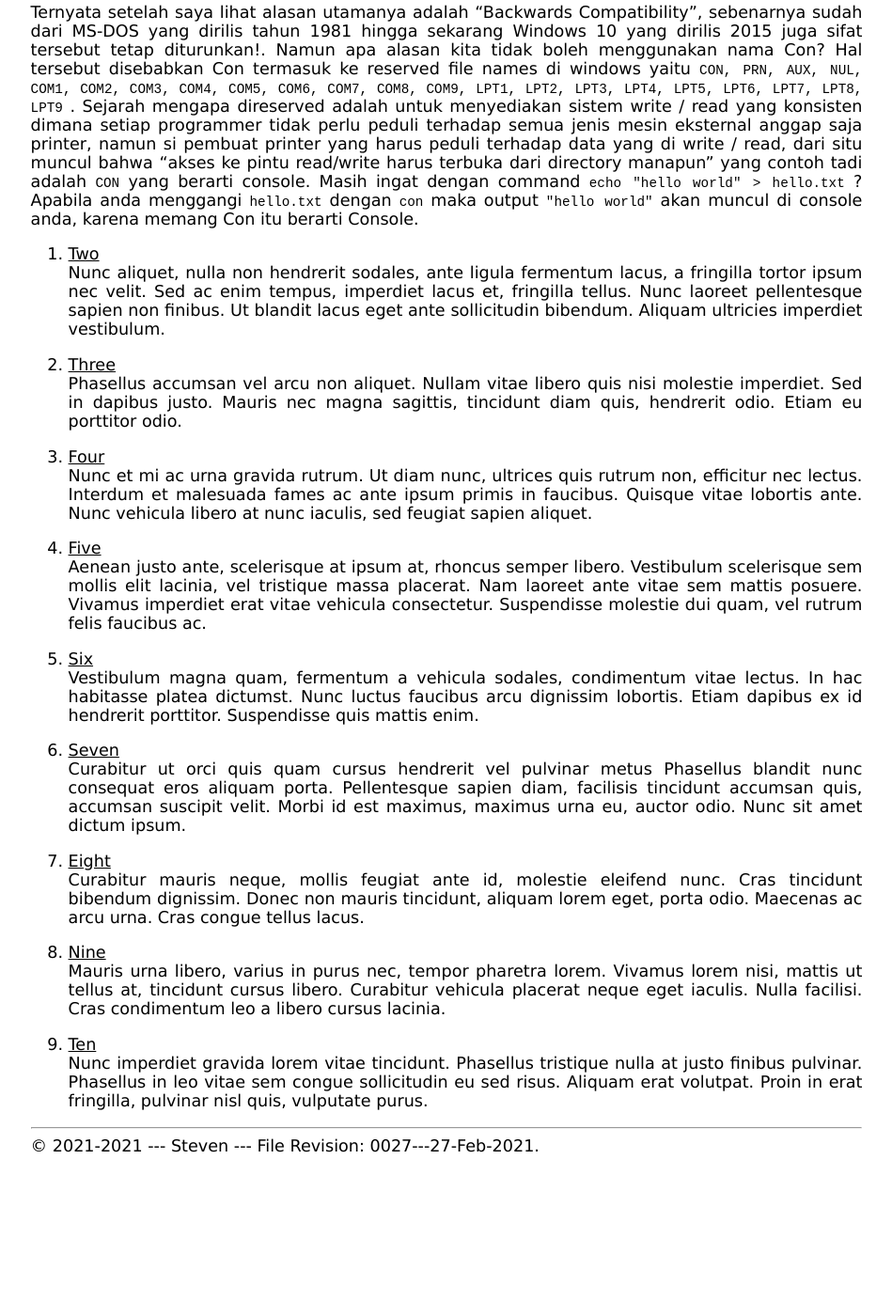
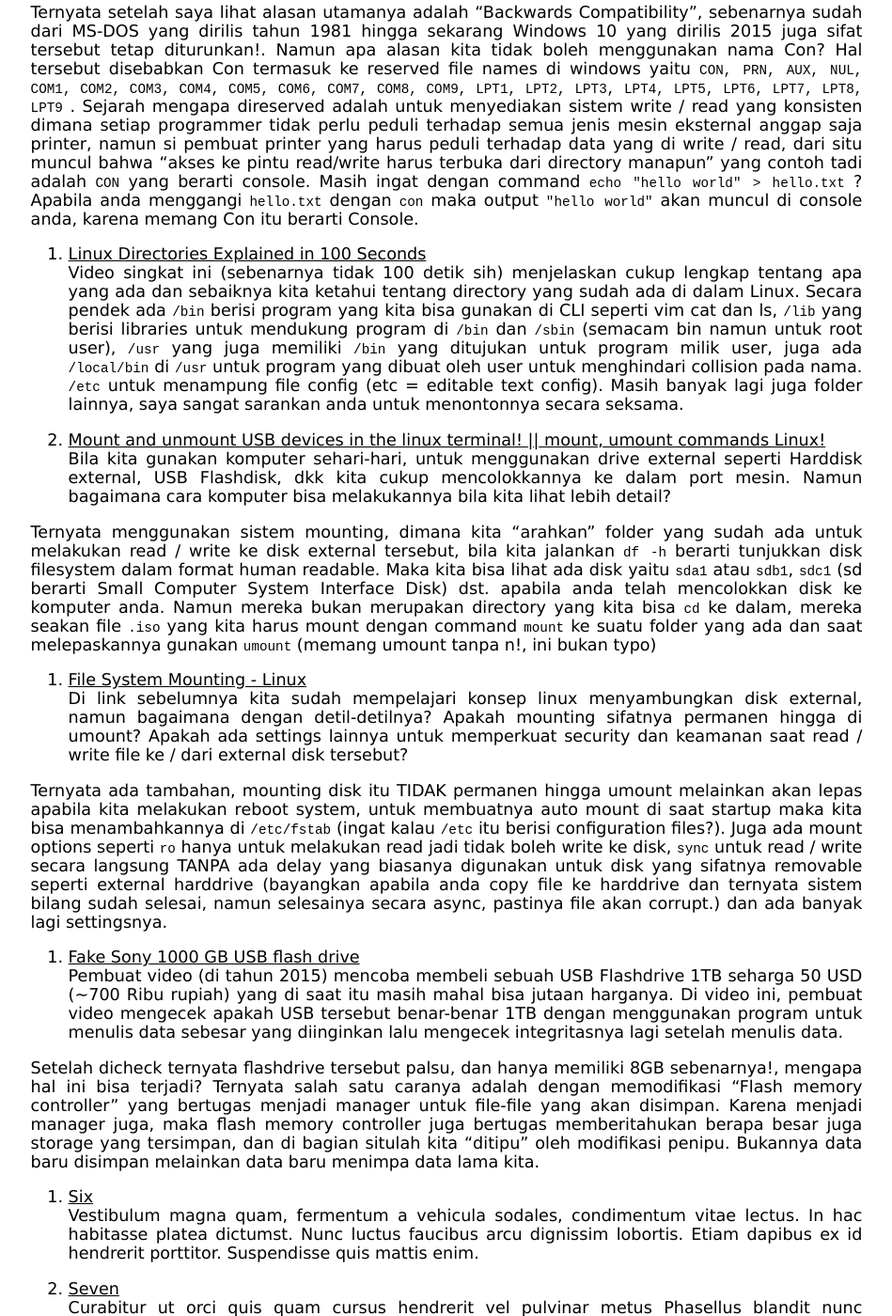
Before and after one commit to stevensim226/os211, a Jekyll site: the page built from w03.md, in a window 1280 px wide and 1400 px high, scrolled down 374 px. Shown: the whole window at 94% size, without its empty margins (165-1114 px from the left). Built offline with Jekyll 4.4.1, drawn with Linux system fonts in a browser that asks for light colours; our own code applies the rules of GitHub Pages for plain Markdown files; before the commit the page ends 1611 px from its top, so only the background shows below that.

Commit message:
OS211 stevensim226

```diff
--- a/w03.md
+++ b/w03.md
@@ -10,33 +10,25 @@ Apabila anda sekarang membaca ini menggunakan komputer dengan OS windows, silahk
 
 Ternyata setelah saya lihat alasan utamanya adalah "Backwards Compatibility", sebenarnya sudah dari MS-DOS yang dirilis tahun 1981 hingga sekarang Windows 10 yang dirilis 2015 juga sifat tersebut tetap diturunkan!. Namun apa alasan kita tidak boleh menggunakan nama Con? Hal tersebut disebabkan Con termasuk ke reserved file names di windows yaitu `CON, PRN, AUX, NUL, COM1, COM2, COM3, COM4, COM5, COM6, COM7, COM8, COM9, LPT1, LPT2, LPT3, LPT4, LPT5, LPT6, LPT7, LPT8, LPT9` . Sejarah mengapa direserved adalah untuk menyediakan sistem write / read yang konsisten dimana setiap programmer tidak perlu peduli terhadap semua jenis mesin eksternal anggap saja printer, namun si pembuat printer yang harus peduli terhadap data yang di write / read, dari situ muncul bahwa "akses ke pintu read/write harus terbuka dari directory manapun" yang contoh tadi adalah `CON` yang berarti console. Masih ingat dengan command `echo "hello world" > hello.txt` ? Apabila anda menggangi `hello.txt` dengan `con` maka output `"hello world"` akan muncul di console anda, karena memang Con itu berarti Console.
 
-2. [Two](https://en.wikipedia.org/wiki/2)<br>
-Nunc aliquet, nulla non hendrerit sodales, ante ligula fermentum lacus, a fringilla tortor ipsum nec velit.
-Sed ac enim tempus, imperdiet lacus et, fringilla tellus.
-Nunc laoreet pellentesque sapien non finibus.
-Ut blandit lacus eget ante sollicitudin bibendum.
-Aliquam ultricies imperdiet vestibulum.
+2. [Linux Directories Explained in 100 Seconds](https://www.youtube.com/watch?v=42iQKuQodW4)<br>
+Video singkat ini (sebenarnya tidak 100 detik sih) menjelaskan cukup lengkap tentang apa yang ada dan sebaiknya kita ketahui tentang directory yang sudah ada di dalam Linux.
+Secara pendek ada `/bin` berisi program yang kita bisa gunakan di CLI seperti vim cat dan ls, `/lib` yang berisi libraries untuk mendukung program di `/bin` dan `/sbin` (semacam bin namun untuk root user), `/usr` yang juga memiliki `/bin` yang ditujukan untuk program milik user, juga ada `/local/bin` di `/usr` untuk program yang dibuat oleh user untuk menghindari collision pada nama. `/etc` untuk menampung file config (etc = editable text config). Masih banyak lagi juga folder lainnya, saya sangat sarankan anda untuk menontonnya secara seksama.
 
-3. [Three](https://en.wikipedia.org/wiki/3)<br>
-Phasellus accumsan vel arcu non aliquet.
-Nullam vitae libero quis nisi molestie imperdiet.
-Sed in dapibus justo.
-Mauris nec magna sagittis, tincidunt diam quis, hendrerit odio.
-Etiam eu porttitor odio.
+3. [Mount and unmount USB devices in the linux terminal! || mount, umount commands Linux!](https://www.youtube.com/watch?v=PWo1xkE0sds)<br>
+Bila kita gunakan komputer sehari-hari, untuk menggunakan drive external seperti Harddisk external, USB Flashdisk, dkk kita cukup mencolokkannya ke dalam port mesin. Namun bagaimana cara komputer bisa melakukannya bila kita lihat lebih detail?
 
-4. [Four](https://en.wikipedia.org/wiki/4)<br>
-Nunc et mi ac urna gravida rutrum.
-Ut diam nunc, ultrices quis rutrum non, efficitur nec lectus.
-Interdum et malesuada fames ac ante ipsum primis in faucibus.
-Quisque vitae lobortis ante.
-Nunc vehicula libero at nunc iaculis, sed feugiat sapien aliquet.
+Ternyata menggunakan sistem mounting, dimana kita "arahkan" folder yang sudah ada untuk melakukan read / write ke disk external tersebut, bila kita jalankan `df -h` berarti tunjukkan disk filesystem dalam format human readable. Maka kita bisa lihat ada disk yaitu `sda1` atau `sdb1`, `sdc1` (sd berarti Small Computer System Interface Disk) dst. apabila anda telah mencolokkan disk ke komputer anda. Namun mereka bukan merupakan directory yang kita bisa `cd` ke dalam, mereka seakan file `.iso` yang kita harus mount dengan command `mount` ke suatu folder yang ada dan saat melepaskannya gunakan `umount` (memang umount tanpa n!, ini bukan typo)
 
-5. [Five](https://en.wikipedia.org/wiki/5)<br>
-Aenean justo ante, scelerisque at ipsum at, rhoncus semper libero.
-Vestibulum scelerisque sem mollis elit lacinia, vel tristique massa placerat.
-Nam laoreet ante vitae sem mattis posuere.
-Vivamus imperdiet erat vitae vehicula consectetur.
-Suspendisse molestie dui quam, vel rutrum felis faucibus ac.
+4. [File System Mounting - Linux](https://www.youtube.com/watch?v=A8ITr5ZpzvA)<br>
+Di link sebelumnya kita sudah mempelajari konsep linux menyambungkan disk external, namun bagaimana dengan detil-detilnya? Apakah mounting sifatnya permanen hingga di umount? Apakah ada settings lainnya untuk memperkuat security dan keamanan saat read / write file ke / dari external disk tersebut?
+
+Ternyata ada tambahan, mounting disk itu TIDAK permanen hingga umount melainkan akan lepas apabila kita melakukan reboot system, untuk membuatnya auto mount di saat startup maka kita bisa menambahkannya di `/etc/fstab` (ingat kalau `/etc` itu berisi configuration files?). Juga ada mount options seperti `ro` hanya untuk melakukan read jadi tidak boleh write ke disk, `sync` untuk read / write secara langsung TANPA ada delay yang biasanya digunakan untuk disk yang sifatnya removable seperti external harddrive (bayangkan apabila anda copy file ke harddrive dan ternyata sistem bilang sudah selesai, namun selesainya secara async, pastinya file akan corrupt.) dan ada banyak lagi settingsnya.
+
+5. [Fake Sony 1000 GB USB flash drive](https://youtu.be/6xJfC3jCPXM)<br>
+Pembuat video (di tahun 2015) mencoba membeli sebuah USB Flashdrive 1TB seharga 50 USD (~700 Ribu rupiah) yang di saat itu masih mahal bisa jutaan harganya.
+Di video ini, pembuat video mengecek apakah USB tersebut benar-benar 1TB dengan menggunakan program untuk menulis data sebesar yang diinginkan lalu mengecek integritasnya lagi setelah menulis data.
+
+Setelah dicheck ternyata flashdrive tersebut palsu, dan hanya memiliki 8GB sebenarnya!, mengapa hal ini bisa terjadi? Ternyata salah satu caranya adalah dengan memodifikasi "Flash memory controller" yang bertugas menjadi manager untuk file-file yang akan disimpan. Karena menjadi manager juga, maka flash memory controller juga bertugas memberitahukan berapa besar juga storage yang tersimpan, dan di bagian situlah kita "ditipu" oleh modifikasi penipu. Bukannya data baru disimpan melainkan data baru menimpa data lama kita.
 
 6. [Six](https://en.wikipedia.org/wiki/6)<br>
 Vestibulum magna quam, fermentum a vehicula sodales, condimentum vitae lectus.
```
Also changed, not shown: 3 other files.
